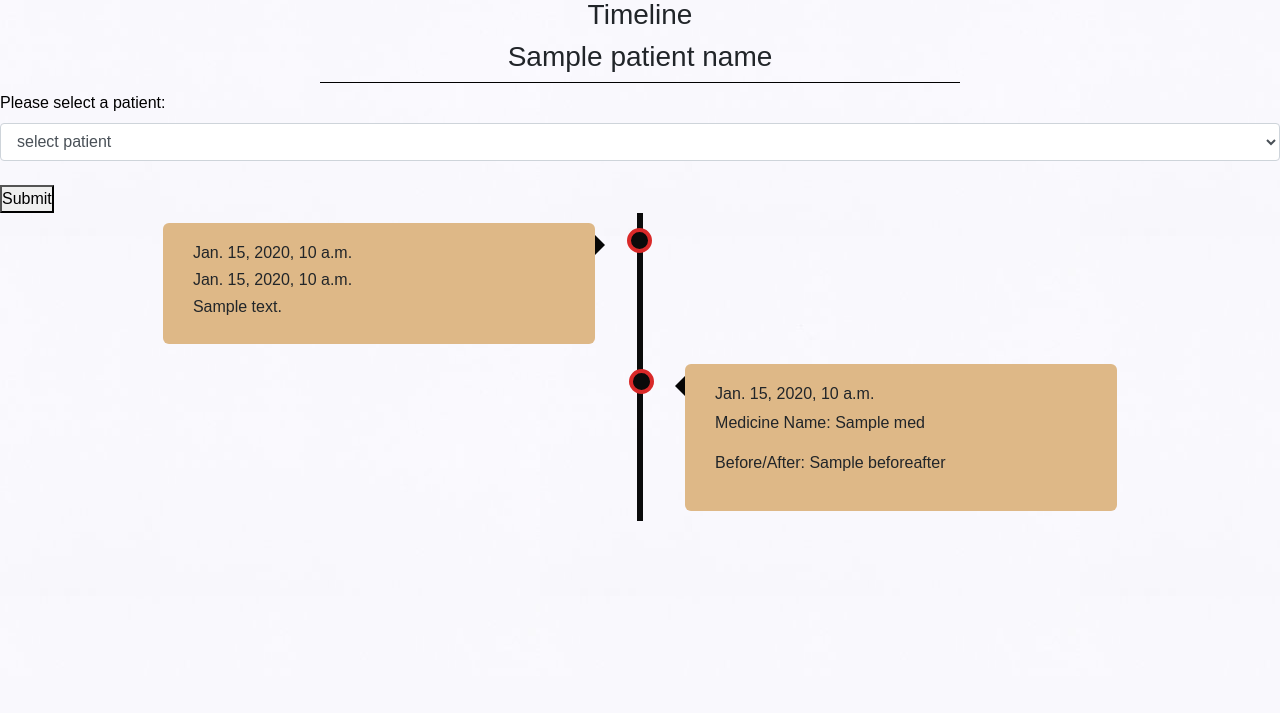
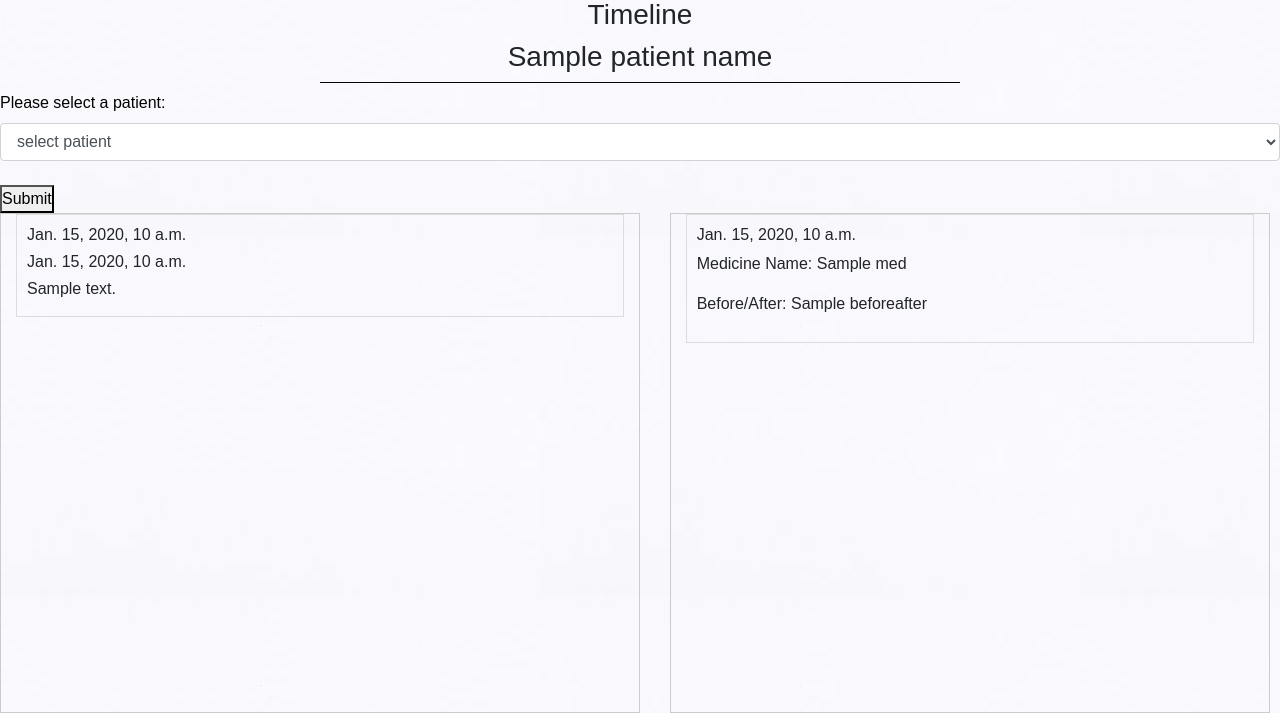
Before and after one commit to PremSuryan/Clinical_Mangmnt_Sys_New, a Django app: template HealthCentre/templates/HealthCentre/timeline.html in a window 1280 px wide. Shown: the part 124-837 px from the top of the page. Before the commit the page ends 645 px from the top, so only its background shows below. Run offline with Django 3.2, Linux system fonts and the light colour scheme; the template is opened without the code that fills it: most values are stand-ins (such as "Sample title", 1, 10 or a date in 2020); some libraries are stand-ins or nearby versions.

Commit message:
add_new_med_update

```diff
--- a/HealthCentre/models.py
+++ b/HealthCentre/models.py
@@ -35,6 +35,7 @@ class Patient(models.Model):
     emailHash = models.CharField(max_length = 64, db_column = 'emailhash')
     doctorid = models.ForeignKey(Doctor, related_name = "doctorid", on_delete = models.CASCADE, db_column = 'doctorid')
     doctorname = models.CharField(max_length = 100)
+
 
 
     def __str__(self):
--- a/HealthCentre/templates/HealthCentre/timeline.html
+++ b/HealthCentre/templates/HealthCentre/timeline.html
@@ -34,147 +34,66 @@ body {
   font-family: 'Montserrat', sans-serif;
 }
 
-/* The actual timeline (the vertical ruler) */
-.timeline {
-  width: 80%;
-  height: auto;
-  position: relative;
-  max-width: 1200px;
-  margin: 0 auto;
+.prescription-table {
+          /* display: flex; */
+          position:static;
+          width: 10%;
+          float: left;
+          overflow-y: scroll;
+          height: 500px; /* Adjust the height as needed */
+          border: 1px solid #ccc;
+          margin-right: 10px;
+
         }
 
-/* The actual timeline (the vertical ruler) */
-.timeline::after {
-  content: '';
-  position: absolute;
-  width: 6px;
-  background-color: rgb(11, 11, 11);
-  top: 0;
-  bottom: 0;
-  left: 50%;
-  margin-left: -3px;
+.floatLeft {
+            width: 50%;
+            float :left;
         }
 
-/* Container around content */
-.container {
-  padding: 10px 40px;
-  position: relative;
-  background-color: inherit;
-  width: 50%;
+  .floatRight{
+            width: 46.9%;
+            float :right;
         }
 
-/* The circles on the timeline */
-.container::after {
-  content: '';
-  position: absolute;
-  width: 25px;
-  height: 25px;
-  right: -17px;
-  background-color: rgb(10, 10, 10);
-  border: 4px solid #d92929;
-  top: 15px;
-  border-radius: 50%;
-  z-index: 1;
+
+.scrollable-section {
+  max-height: 300px; /* Adjust the height as needed */
+  overflow-y: auto;
+  padding: 10px;
+  border: 1px solid #ddd; /* Optional: for better visibility of the scrollable area */
 }
 
-/* Place the container to the left */
-.left {
-  left:-25.5%;
+/* Optional: Styling for the scrollbars (Webkit browsers) */
+.scrollable-section::-webkit-scrollbar {
+  width: 10px;
 }
 
-/* Place the container to the right */
-.right {
-  left: 25.5%;
+.scrollable-section::-webkit-scrollbar-thumb {
+  background: #888;
+  border-radius: 5px;
 }
 
-/* Add arrows to the left container (pointing right) */
-.left::before {
-  content: " ";
-  height: 0;
-  position: absolute;
-  top: 22px;
-  width: 0;
-  z-index: 1;
-  right: 30px;
-  border: medium solid rgb(9, 9, 9);
-  border-width: 10px 0 10px 10px;
-  border-color: transparent transparent transparent rgb(7, 7, 7);
+.scrollable-section::-webkit-scrollbar-thumb:hover {
+  background: #555;
 }
 
-/* Add arrows to the right container (pointing left) */
-.right::before {
-  content: " ";
-  height: 0;
-  position: absolute;
-  top: 22px;
-  width: 0;
-  z-index: 1;
-  left: 30px;
-  border: medium solid rgb(4, 4, 4);
-  border-width: 10px 10px 10px 0;
-  border-color: transparent rgb(5, 5, 5) transparent transparent;
-}
-
-/* Fix the circle for containers on the right side */
-.right::after {
-  left: -16px;
-}
-
-/* The actual content */
-.content {
-  padding: 20px 30px;
-  background-color: burlywood;
-  position: relative;
-  border-radius: 6px;
-}
-
-.invisible{
-        display : none;
-      }
-
-/* Media queries - Responsive timeline on screens less than 600px wide */
-@media screen and (max-width: 600px) {
-/* Place the timelime to the left */
-  .timeline::after {
-    left: 31px;
-  }
-
-/* Full-width containers */
-  .container {
-    width: 50%;
-    padding-left: 0px;
-    padding-right: 100px;
-  }
-
-/* Make sure that all arrows are pointing leftwards */
-  .container::before {
-    left: 60px;
-    border: medium solid white;
-    border-width: 10px 10px 10px 0;
-    border-color: transparent white transparent transparent;
-  }
-
-/* Make sure all circles are at the same spot */
-  .left::after, .right::after {
-    left: 15px;
-  }
-
-/* Make all right containers behave like the left ones */
-  .right {
-    left: 0%;
-  }
+/* Optional: Styling for the scrollbars (Firefox) */
+.scrollable-section {
+  scrollbar-width: thin;
+  scrollbar-color: #888 #fff;
 }
 </style>
 
 <!-- <h3 align = "center">Appointment time</h3> -->
   <h3 align = "center"> Timeline </h3>
   <h3 align = "center"> {{ patientName }} </h3>
-  <li class="dropdown-divider" style="margin-left:25%;margin-right:25%;border-color:black"></li>
+  <li class="dropdown-divider " style="margin-left:25%;margin-right:25%;border-color:black"></li>
 
-    <form method="post" action="{% url 'createTimeline' %}">
+    <form  method="post" action="{% url 'createTimeline' %}">
         {% csrf_token %}
         <label  style="color:black">Please select a patient: </label>
-        <select name="selectedPatient" id = "selectedPatient" class="form-control" placeholder="Select Patient">
+        <select name="selectedPatient" id = "selectedPatient" class="form-control" placeholder="Select Patient" required>
         <option value = "">select patient</option>
             {% for patient in patients %}
                 <option value="{{ patient.name }}">{{ patient.name }}</option>
@@ -196,10 +115,10 @@ body {
 
         <br>
       {% for appointment in appointmentData %}
-        <div class="timeline">
+        <div class="prescription-table timeline floatLeft">
 
-          <div class="container left">
-            <div class="content">
+          <div class="container left ">
+            <div class="content appointmentlay scrollable-section" >
                   <!-- <div class="timelineContent"> -->
                     <h6>{{ appointment.date }}</h6>
                     <h6>{{ appointment.time }}</h6>
@@ -212,10 +131,10 @@ body {
       {% endfor %}
       {% for prescription in prescriptionData %}
 
-        <div class="timeline">
+        <div class="prescription-table timeline floatRight">
           <div class="container right">
             <div class="content"name="patMed">
-              <div class="timelineContent">
+              <div class="timelineContent prescriptionlay scrollable-section">
                 <!-- <h6>{{ patMed }}</h6> -->
                 <h6>{{ prescription.timestamp }}</h6>
                 {% for med in presmed %}
--- a/HealthCentre/urls.py
+++ b/HealthCentre/urls.py
@@ -57,7 +57,6 @@ urlpatterns = [
     path('uploadExcel', views.uploadExcel, name = 'uploadExcel'),
     path('countPrescriptionRows', views.countPrescriptionRows, name = 'countPrescriptionRows'),
     path('uploadImage', views.uploadImage, name = 'uploadImage'),
-    path('presMedAjaxData', views.presMedAjaxData, name = 'presMedAjaxData'),
 ]
 
 # from django.urls import path
```
Also changed, not shown: HealthCentre/gmail_service.py (deleted, +0 -41 lines), HealthCentre/templates/HealthCentre/NewAppointment.html (+9 -9 lines), HealthCentre/templates/HealthCentre/NewPrescription.html (+21 -11 lines), HealthCentre/templates/HealthCentre/forgot_password.html (+23 -9 lines), HealthCentre/templates/HealthCentre/medicinePatientPortal.html (+5 -3 lines), HealthCentre/views.py (+26 -25 lines), 1 other file. Lines whose indentation alone changed are shown as unchanged.
